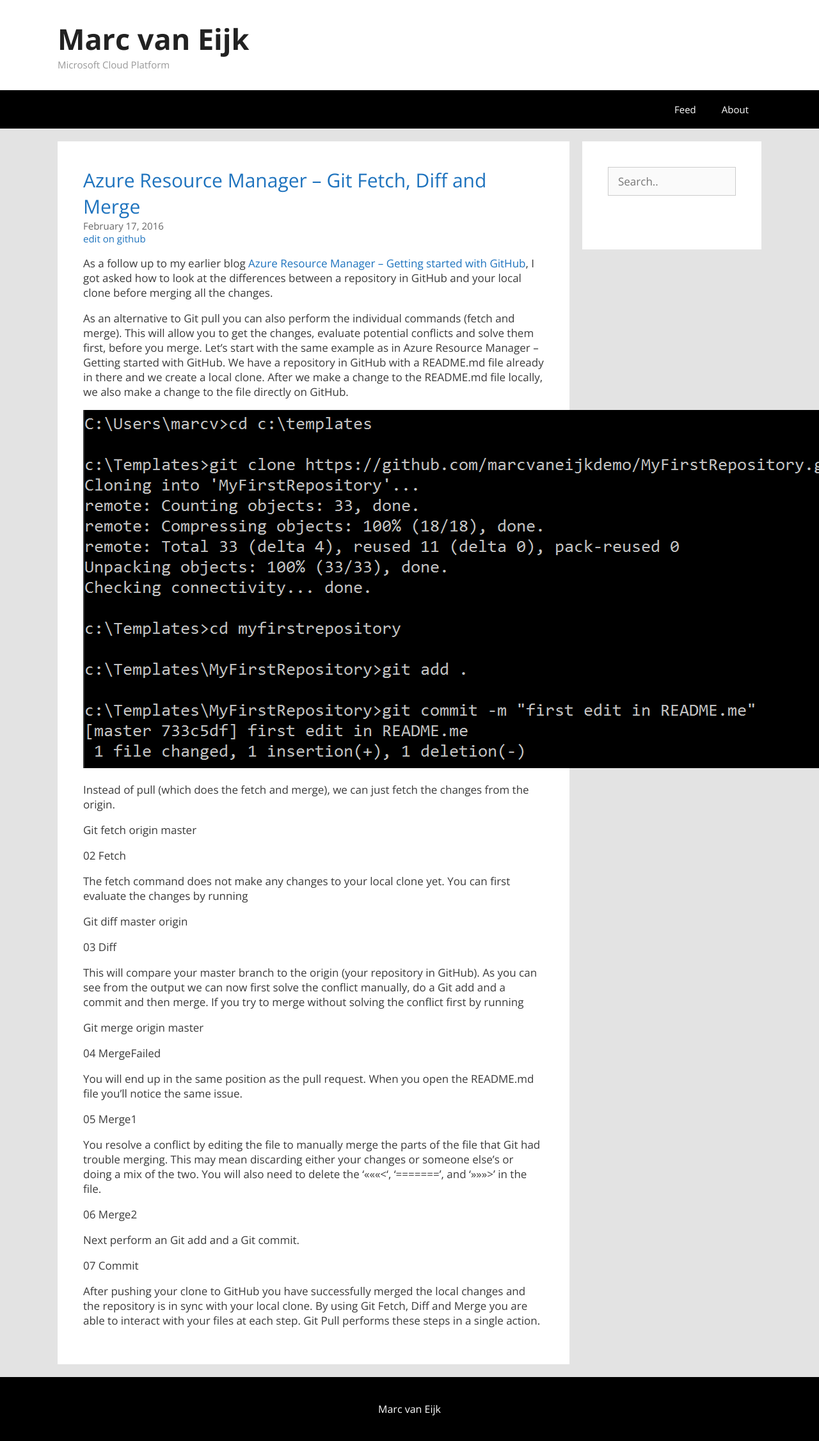
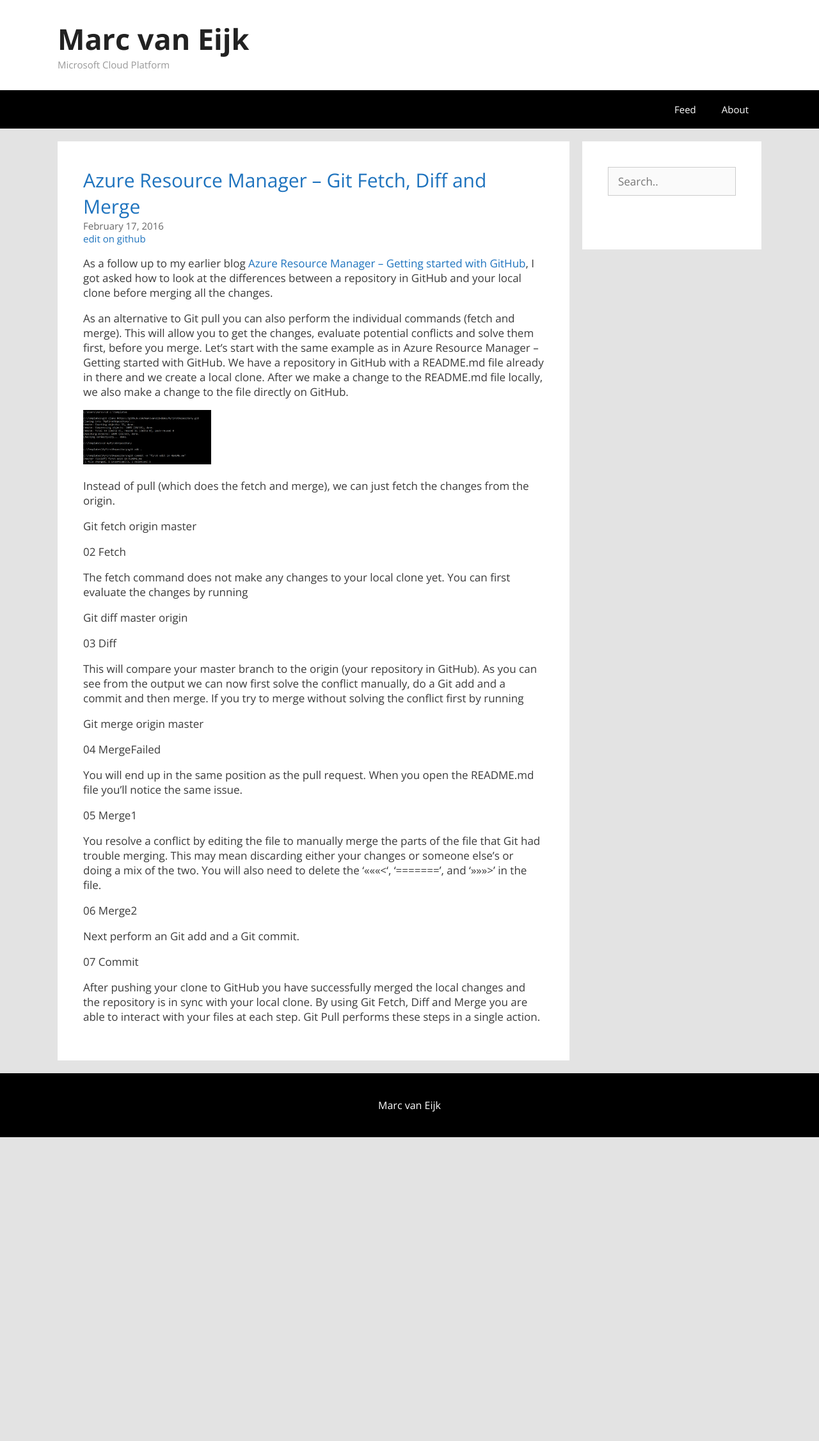
Before and after one commit to marcvaneijk/marcvaneijk.old, a Jekyll site: the page built from _posts/2016-02-17-gitfetchdiffmerge.md, in a window 1280 px wide. Shown: the whole page at 64% size. Built offline with Jekyll 4.4.1, drawn with Linux system fonts in a browser that asks for light colours; nearby versions of some CDN libraries; after the commit the page ends 1778 px from its top, so only the background shows below that.

Commit message:
Update 2016-02-17-gitfetchdiffmerge.md

```diff
--- a/_posts/2016-02-17-gitfetchdiffmerge.md
+++ b/_posts/2016-02-17-gitfetchdiffmerge.md
@@ -9,7 +9,7 @@ As a follow up to my earlier blog [Azure Resource Manager – Getting started wi
 
 As an alternative to Git pull you can also perform the individual commands (fetch and merge). This will allow you to get the changes, evaluate potential conflicts and solve them first, before you merge. Let’s start with the same example as in Azure Resource Manager – Getting started with GitHub. We have a repository in GitHub with a README.md file already in there and we create a local clone. After we make a change to the README.md file locally, we also make a change to the file directly on GitHub.
 
-![](/images/2016-02-17/01-LocalEdit.png)
+<img src="/images/2016-02-17/01-LocalEdit.png" width="200">
 
 Instead of pull (which does the fetch and merge), we can just fetch the changes from the origin.
 
```
